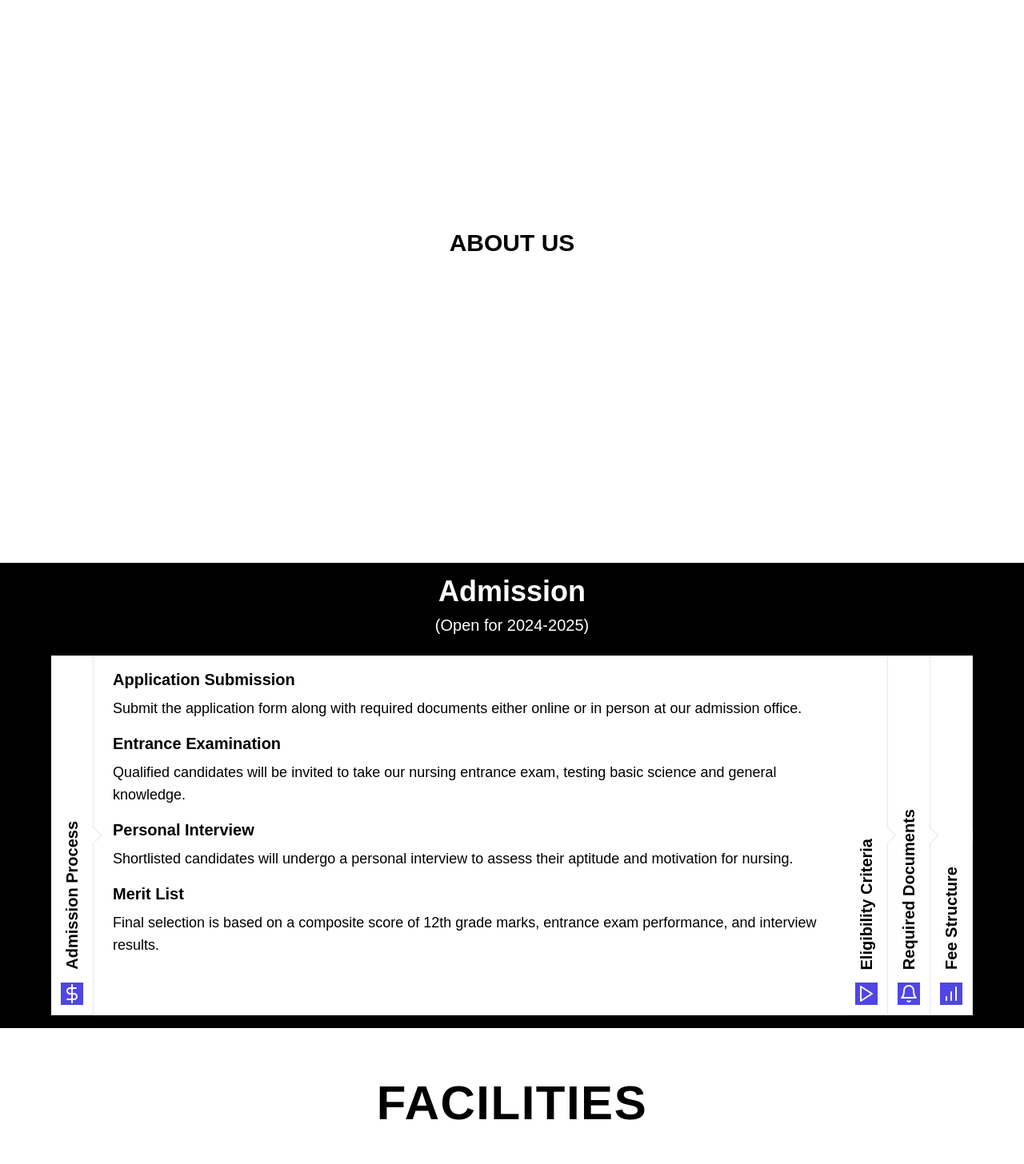
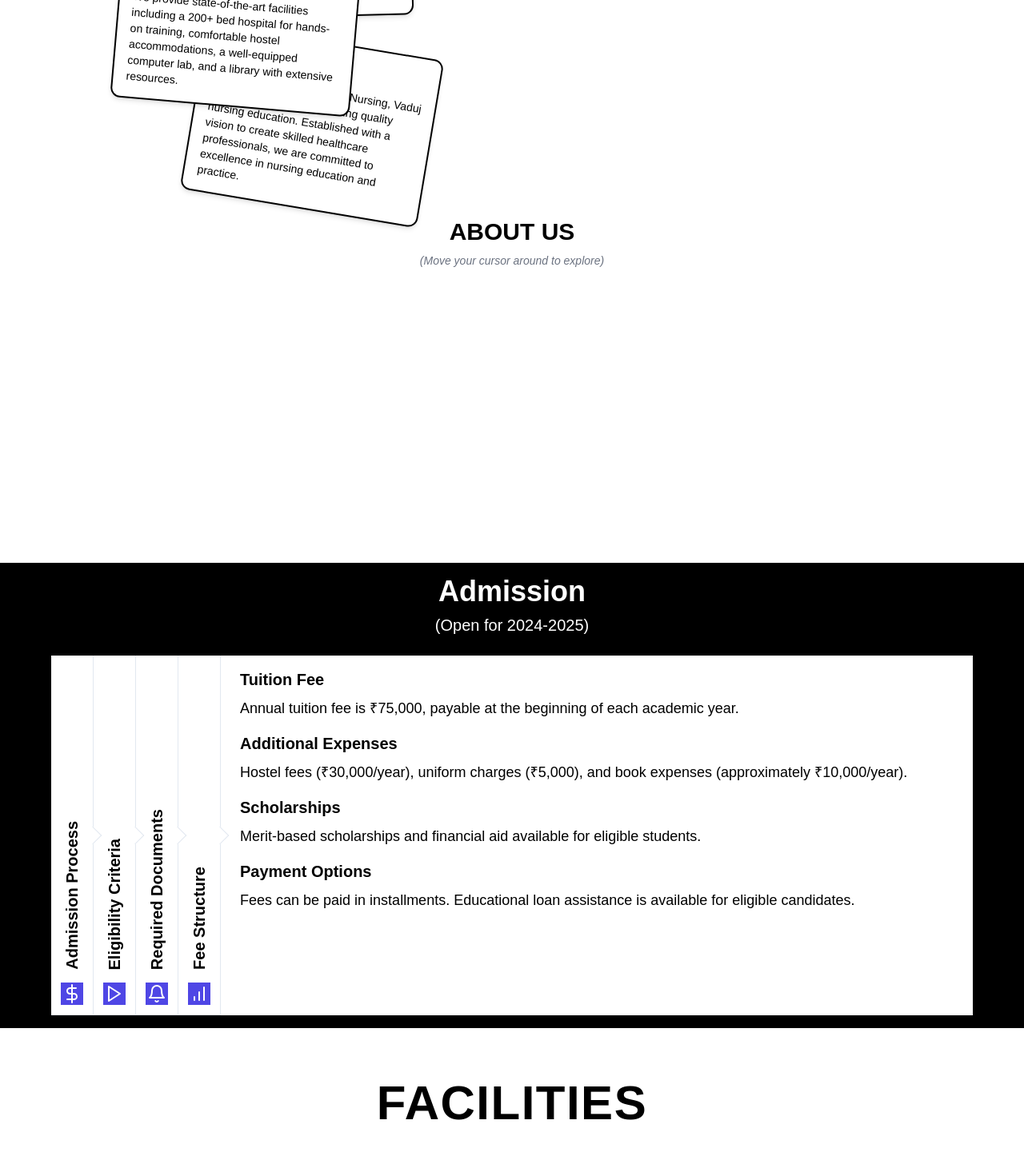
Before and after one commit to Pranav452/-Shree-Manjunath-School-of-Nursing, a Next.js app: page / in a window 1280 px wide. Shown: the part 896-2352 px from the top of the page at 80% size. Built offline with nearby package versions, Linux system fonts and the light colour scheme.

Commit message:
layout update

```diff
--- a/components/aboutus.tsx
+++ b/components/aboutus.tsx
@@ -1,6 +1,6 @@
 "use client";
 import { useAnimate } from "framer-motion";
-import React, { MouseEventHandler, ReactNode, useRef } from "react";
+import React, { MouseEventHandler, ReactNode, useRef, useEffect } from "react";
 
 export const Example = () => {
   const collegeInfo = [
@@ -37,9 +37,12 @@ export const Example = () => {
       texts={collegeInfo}
     >
       <section className="grid h-screen w-full place-content-center bg-white">
-        <p className="flex items-center gap-2 text-3xl font-bold uppercase text-black">
-          <span className="text-center">About Us</span>
-        </p>
+        <div className="text-center">
+          <p className="flex items-center justify-center gap-2 text-3xl font-bold uppercase text-black mb-2">
+            <span>About Us</span>
+          </p>
+          <p className="text-gray-500 text-sm italic">(Move your cursor around to explore)</p>
+        </div>
       </section>
     </MouseTextTrail>
   );
@@ -57,8 +60,62 @@ const MouseTextTrail = ({
   rotationRange: number;
 }) => {
   const [scope, animate] = useAnimate();
-  const lastRenderPosition = useRef({ x: 0, y: 0 });
+  const lastRenderPosition = useRef<{ x: number; y: number }>({ x: 0, y: 0 });
   const textRenderCount = useRef(0);
+
+  // New function to render initial cards
+  const renderInitialCards = () => {
+    const initialCardCount = Math.min(3, texts.length);
+    for (let i = 0; i < initialCardCount; i++) {
+      const x = Math.random() * window.innerWidth;
+      const y = Math.random() * window.innerHeight;
+      renderCard(i, x, y);
+    }
+  };
+
+  // Modified renderNextText function
+  const renderNextText = () => {
+    const textIndex = textRenderCount.current % texts.length;
+    renderCard(textIndex, lastRenderPosition.current.x, lastRenderPosition.current.y);
+    textRenderCount.current = textRenderCount.current + 1;
+  };
+
+  // New function to handle card rendering
+  const renderCard = (index: number, x: number, y: number) => {
+    const selector = `[data-mouse-move-index="${index}"]`;
+    const el = document.querySelector(selector) as HTMLElement;
+
+    if (el) {
+      el.style.top = `${y}px`;
+      el.style.left = `${x}px`;
+      el.style.zIndex = textRenderCount.current.toString();
+
+      const rotation = Math.random() * rotationRange;
+
+      animate(
+        selector,
+        {
+          opacity: [0, 1],
+          transform: [
+            `translate(-50%, -25%) scale(0.5) ${index % 2 ? `rotate(${rotation}deg)` : `rotate(-${rotation}deg)`}`,
+            `translate(-50%, -50%) scale(1) ${index % 2 ? `rotate(-${rotation}deg)` : `rotate(${rotation}deg)`}`,
+          ],
+        },
+        { type: "spring", damping: 15, stiffness: 200 }
+      );
+
+      animate(
+        selector,
+        { opacity: [1, 0] },
+        { ease: "linear", duration: 0.5, delay: 8 }
+      );
+    }
+  };
+
+  // Use effect to render initial cards
+  useEffect(() => {
+    renderInitialCards();
+  }, []);
 
   const handleMouseMove: MouseEventHandler<HTMLDivElement> = (e) => {
     const { clientX, clientY } = e;
@@ -74,44 +131,6 @@ const MouseTextTrail = ({
       lastRenderPosition.current.y = clientY;
       renderNextText();
     }
-  };
-
-  const calculateDistance = (x1: number, y1: number, x2: number, y2: number) => {
-    const deltaX = x2 - x1;
-    const deltaY = y2 - y1;
-    return Math.sqrt(deltaX * deltaX + deltaY * deltaY);
-  };
-
-  const renderNextText = () => {
-    const textIndex = textRenderCount.current % texts.length;
-    const selector = `[data-mouse-move-index="${textIndex}"]`;
-    const el = document.querySelector(selector) as HTMLElement;
-
-    el.style.top = `${lastRenderPosition.current.y}px`;
-    el.style.left = `${lastRenderPosition.current.x}px`;
-    el.style.zIndex = textRenderCount.current.toString();
-
-    const rotation = Math.random() * rotationRange;
-
-    animate(
-      selector,
-      {
-        opacity: [0, 1],
-        transform: [
-          `translate(-50%, -25%) scale(0.5) ${textIndex % 2 ? `rotate(${rotation}deg)` : `rotate(-${rotation}deg)`}`,
-          `translate(-50%, -50%) scale(1) ${textIndex % 2 ? `rotate(-${rotation}deg)` : `rotate(${rotation}deg)`}`,
-        ],
-      },
-      { type: "spring", damping: 15, stiffness: 200 }
-    );
-
-    animate(
-      selector,
-      { opacity: [1, 0] },
-      { ease: "linear", duration: 0.5, delay: 8 }
-    );
-
-    textRenderCount.current = textRenderCount.current + 1;
   };
 
   return (
@@ -135,3 +154,9 @@ const MouseTextTrail = ({
     </div>
   );
 };
+
+const calculateDistance = (x1: number, y1: number, x2: number, y2: number) => {
+  const deltaX = x2 - x1;
+  const deltaY = y2 - y1;
+  return Math.sqrt(deltaX * deltaX + deltaY * deltaY);
+};
--- a/components/admission.tsx
+++ b/components/admission.tsx
@@ -1,6 +1,6 @@
 "use client";
 import { FiBarChart, FiBell, FiDollarSign, FiPlay } from "react-icons/fi";
-import { Dispatch, SetStateAction, useState } from "react";
+import { Dispatch, SetStateAction, useState, useEffect, useRef } from "react";
 import { AnimatePresence, motion } from "framer-motion";
 
 import { useWindowSize } from "./usewindow";
@@ -8,9 +8,55 @@ import { IconType } from "react-icons";
 
 const VerticalAccordion = () => {
   const [open, setOpen] = useState(items[0].id);
+  const [isVisible, setIsVisible] = useState(false);
+  const sectionRef = useRef(null);
+
+  useEffect(() => {
+    const observer = new IntersectionObserver(
+      ([entry]) => {
+        if (entry.isIntersecting) {
+          setIsVisible(true);
+          observer.unobserve(entry.target);
+        }
+      },
+      { threshold: 0.1 } // Start animation when 10% of the component is visible
+    );
+
+    if (sectionRef.current) {
+      observer.observe(sectionRef.current);
+    }
+
+    return () => {
+      if (sectionRef.current) {
+        observer.unobserve(sectionRef.current);
+      }
+    };
+  }, []);
+
+  useEffect(() => {
+    if (!isVisible) return;
+
+    // Automatically cycle through cards
+    const interval = setInterval(() => {
+      setOpen((prevOpen) => {
+        const nextIndex = items.findIndex((item) => item.id === prevOpen) + 1;
+        return items[nextIndex % items.length].id;
+      });
+    }, 2000); // Switch every 2 seconds
+
+    // Stop after cycling through all cards once
+    const timeout = setTimeout(() => {
+      clearInterval(interval);
+    }, items.length * 2000);
+
+    return () => {
+      clearInterval(interval);
+      clearTimeout(timeout);
+    };
+  }, [isVisible]);
 
   return (
-    <section className="p-4 bg-black">
+    <section ref={sectionRef} className="p-4 bg-black">
       <h2 className="text-4xl font-bold text-white text-center mb-2">Admission</h2>
       <p className="text-xl text-white text-center mb-6">(Open for 2024-2025)</p>
 
@@ -25,6 +71,8 @@ const VerticalAccordion = () => {
               Icon={item.Icon}
               title={item.title}
               description={item.description}
+              animate={true} // or false, depending on your requirement
+              index={item.id} // or another appropriate value for index
             />
           );
         })}
@@ -40,6 +88,8 @@ interface PanelProps {
   Icon: IconType;
   title: string;
   description: { heading: string; content: string }[];
+  animate: boolean;
+  index: number;
 }
 
 const Panel = ({
@@ -49,15 +99,19 @@ const Panel = ({
   Icon,
   title,
   description,
+  animate,
+  index,
 }: PanelProps) => {
   const { width } = useWindowSize();
   const isOpen = open === id;
 
   return (
     <>
-      <button
+      <motion.button
         className="bg-white hover:bg-slate-50 transition-colors p-3 border-r-[1px] border-b-[1px] border-slate-200 flex flex-row-reverse lg:flex-col justify-end items-center gap-4 relative group"
         onClick={() => setOpen(id)}
+        animate={animate ? { y: [0, -5, 0] } : {}}
+        transition={{ delay: index * 0.1, duration: 0.5, ease: "easeInOut" }}
       >
         <span
           style={{
@@ -72,7 +126,7 @@ const Panel = ({
           <Icon size={24} />
         </div>
         <span className="w-4 h-4 bg-white group-hover:bg-slate-50 transition-colors border-r-[1px] border-b-[1px] lg:border-b-0 lg:border-t-[1px] border-slate-200 rotate-45 absolute bottom-0 lg:bottom-[50%] right-[50%] lg:right-0 translate-y-[50%] translate-x-[50%] z-20" />
-      </button>
+      </motion.button>
 
       <AnimatePresence>
         {isOpen && (
```
